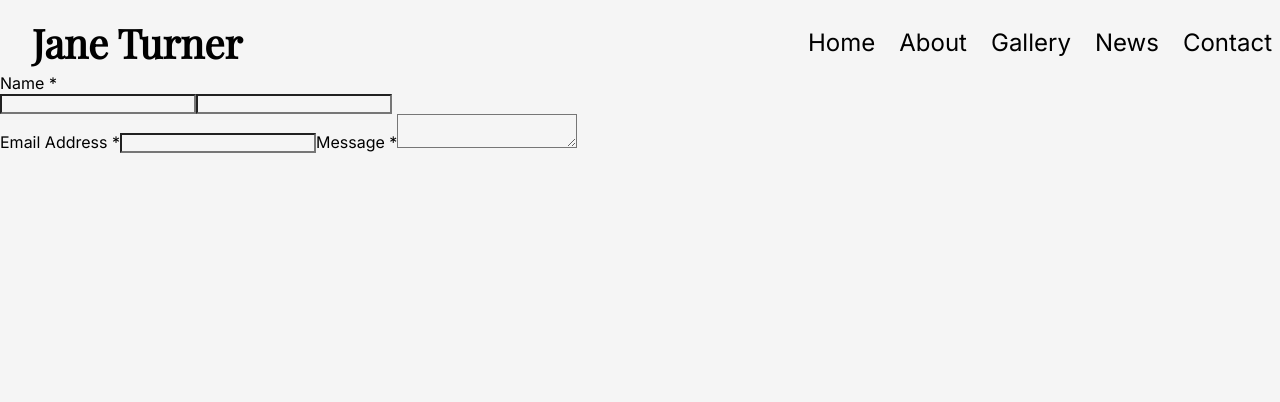
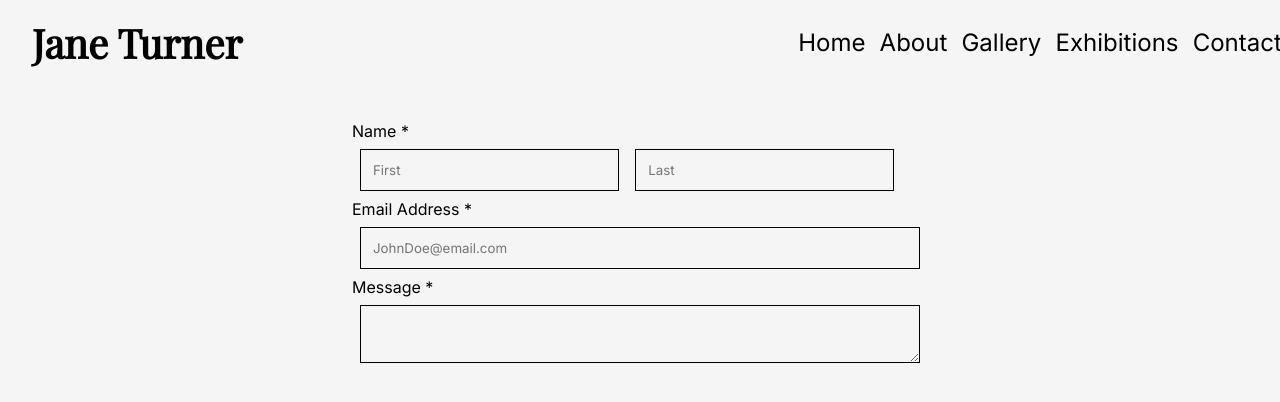
Before and after one commit to AidanMargo/jane-turner-portfolio, a React (Create React App) app: page /contact in a window 1280 px wide. Shown: the top 402 px of the page. Built offline with nearby package versions, Linux system fonts and the light colour scheme.

Commit message:
Finished desktop styling, changed routes to use Link from react-router-dom

```diff
--- a/src/components/App.js
+++ b/src/components/App.js
@@ -16,10 +16,10 @@ function App() {
 
   return (
     <div className="App">
+
+     <BrowserRouter>
      {menu && <Menu />}
       <Nav menu={menu} setMenu={setMenu}/>
-
-     <BrowserRouter>
       <Routes>
        <Route path="/" element={<Landing/>}/>
        <Route path="/gallery" element={<Paintingcontainer />}/>
--- a/src/components/Contact.js
+++ b/src/components/Contact.js
@@ -20,16 +20,17 @@ function Contact() {
     e.preventDefault()
     console.log(contactData)
   }
+
   return(
-    <div>
+    <div className='form'>
       <form onSubmit= {(e) => submitForm(e)} className='contact-form'>
         <label htmlFor="name">Name *</label>
         <div className="name-fields" name="name">
-          <input onChange={(e) => handleChange(e)} value={contactData.firstName} name ="firstName" required/>
-          <input onChange={(e) => handleChange(e)} value={contactData.lastName} name="lastName" required/>
+          <input onChange={(e) => handleChange(e)} placeholder="First" value={contactData.firstName} name ="firstName" required/>
+          <input onChange={(e) => handleChange(e)} placeholder="Last" value={contactData.lastName} name="lastName" required/>
         </div>
         <label htmlFor="email">Email Address *</label>
-        <input onChange={(e) => handleChange(e)} value={contactData.email} name="email"/>
+        <input onChange={(e) => handleChange(e)} placeholder="JohnDoe@email.com" value={contactData.email} name="email"/>
         <label htmlFor="message">Message *</label>
         <textarea onChange={(e) => handleChange(e)} value={contactData.message} name="message"/>
       </form>
--- a/src/components/nav.js
+++ b/src/components/nav.js
@@ -1,6 +1,5 @@
 import '../styles/navStyle.css';
-import {useState} from 'react'
-
+import {Link} from 'react-router-dom'
 function Nav({menu, setMenu}) {
 
 
@@ -8,13 +7,21 @@ function Nav({menu, setMenu}) {
    <nav>
      <h3>Jane Turner</h3>
      <div className='nav-links'>
-      <ul className='links'>
-        <a href="/"><li>Home</li></a>
-        <a href="/about"><li>About</li></a>
-        <a href="/gallery"><li>Gallery</li></a>
-        <a href="/news"><li>News</li></a>
-        <a href="/contact"><li>Contact</li></a>
-      </ul>
+        <Link to= "/">
+                <button className="navlink">Home</button>
+        </Link>
+        <Link to='/about'>
+              <button className="navlink">About</button>
+        </Link>
+        <Link to='/gallery'>
+              <button className="navlink">Gallery</button>
+        </Link>
+        <Link to='/exhibitions'>
+              <button className="navlink">Exhibitions</button>
+        </Link>
+        <Link to='/contact'>
+              <button className="navlink">Contact</button>
+        </Link>
      </div>
 
      <div className={`menu-icon ${menu && 'change'}`} onClick={() => setMenu(!menu)}>
--- a/src/styles/aboutStyle.css
+++ b/src/styles/aboutStyle.css
@@ -72,8 +72,8 @@
   }
 
   .about-container p, blockquote {
-    margin-bottom: 0.75rem;
     width: 50%;
+    min-height: min-content;
   }
 
   .about-info {
@@ -86,6 +86,8 @@
     font-size: 1.1rem;
     min-width: 50%;
     width: min-content;
+    display: flex;
+    line-height: 1.75rem;
   }
 
   blockquote {
@@ -93,6 +95,8 @@
     border-left: 10px solid #996767;
     margin: 1.5em 10px;
     padding: 0.5em 10px;
+    font-size: 1rem;
+    height: fit-content;
   }
 
   blockquote:before {
--- a/src/styles/contactStyle.css
+++ b/src/styles/contactStyle.css
@@ -17,3 +17,33 @@
   }
 
 }
+@media (min-width: 391px) {
+
+  .form {
+    display: flex;
+    justify-content: center;
+  }
+
+  .contact-form {
+    display: flex;
+    flex-direction: column;
+    margin: 3rem 1rem;
+    width: 45%;
+  }
+
+  textarea {
+    min-width: 80%;
+    max-width: 100%;
+  }
+
+  :is(input, textarea) {
+    border: 1px solid black;
+    padding: .75rem;
+    margin: 0.5rem;
+  }
+
+  .name-fields input {
+    min-width: 45%;
+  }
+
+}
--- a/src/styles/navStyle.css
+++ b/src/styles/navStyle.css
@@ -91,21 +91,22 @@
   .nav-links {
     width: 40%;
     justify-content: space-evenly;
-  }
-
-  .links {
     display: flex;
     align-items: center;
     list-style: none;
     justify-content: space-evenly;
   }
 
-  .links li {
+  .nav-links button {
     justify-content: space-evenly;
     font-size: 1.5rem;
     color: black;
     text-decoration: none;
+    border: none;
+    cursor: pointer;
   }
+
+
 
   a {
     text-decoration: none;
--- a/src/styles/paintingContainerStyle.css
+++ b/src/styles/paintingContainerStyle.css
@@ -16,3 +16,25 @@
   }
 
 }
+
+@media(min-width: 391px) {
+
+  .painting-info {
+    margin: 3rem 1rem;
+    text-align: center;
+  }
+
+  .painting-info > h5 {
+    font-size: 1rem;
+  }
+  .container {
+    display: grid;
+    grid-template-columns: 1fr 1fr;
+  }
+
+  .photo {
+    width: 50%;
+    height: 100%;
+  }
+
+}
```
